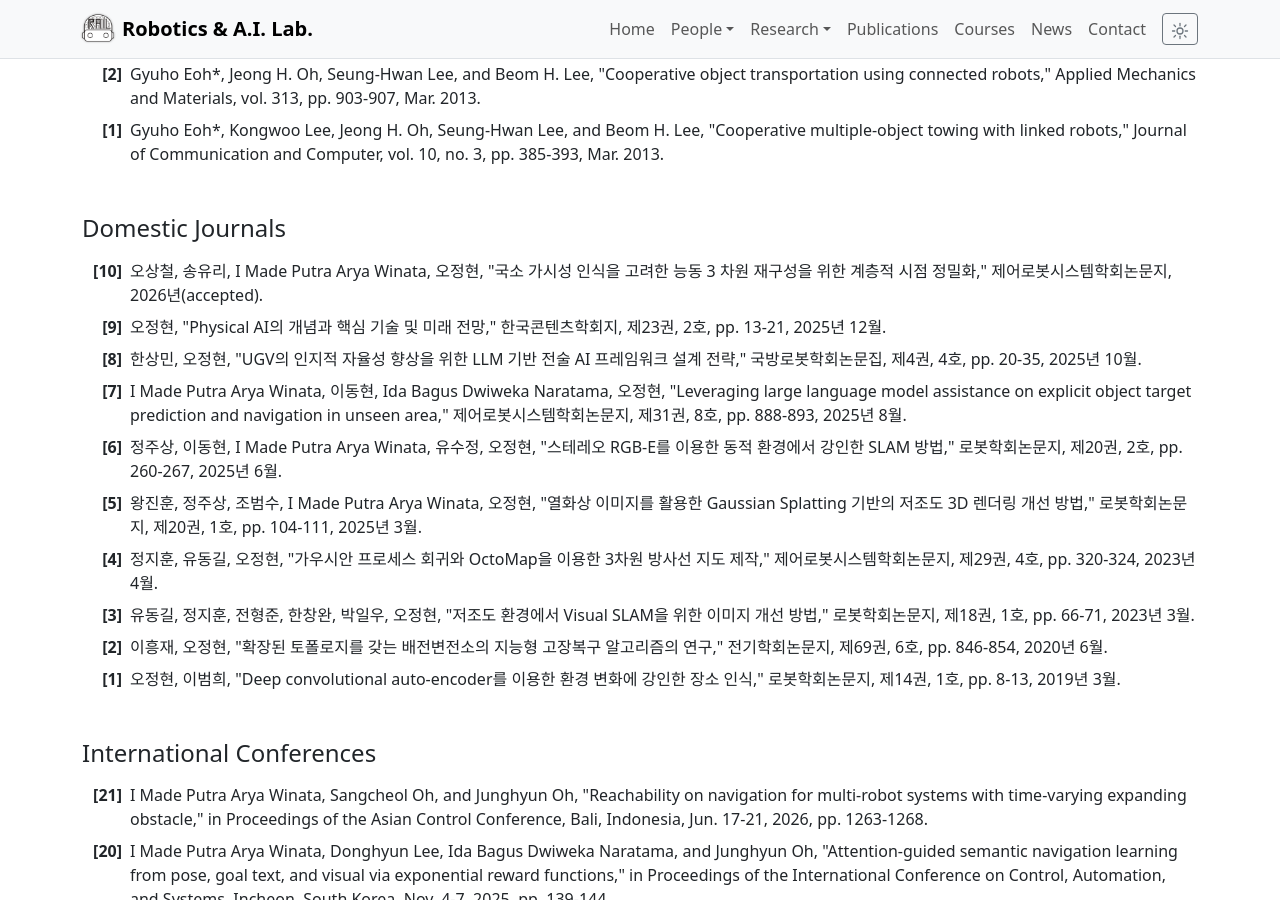
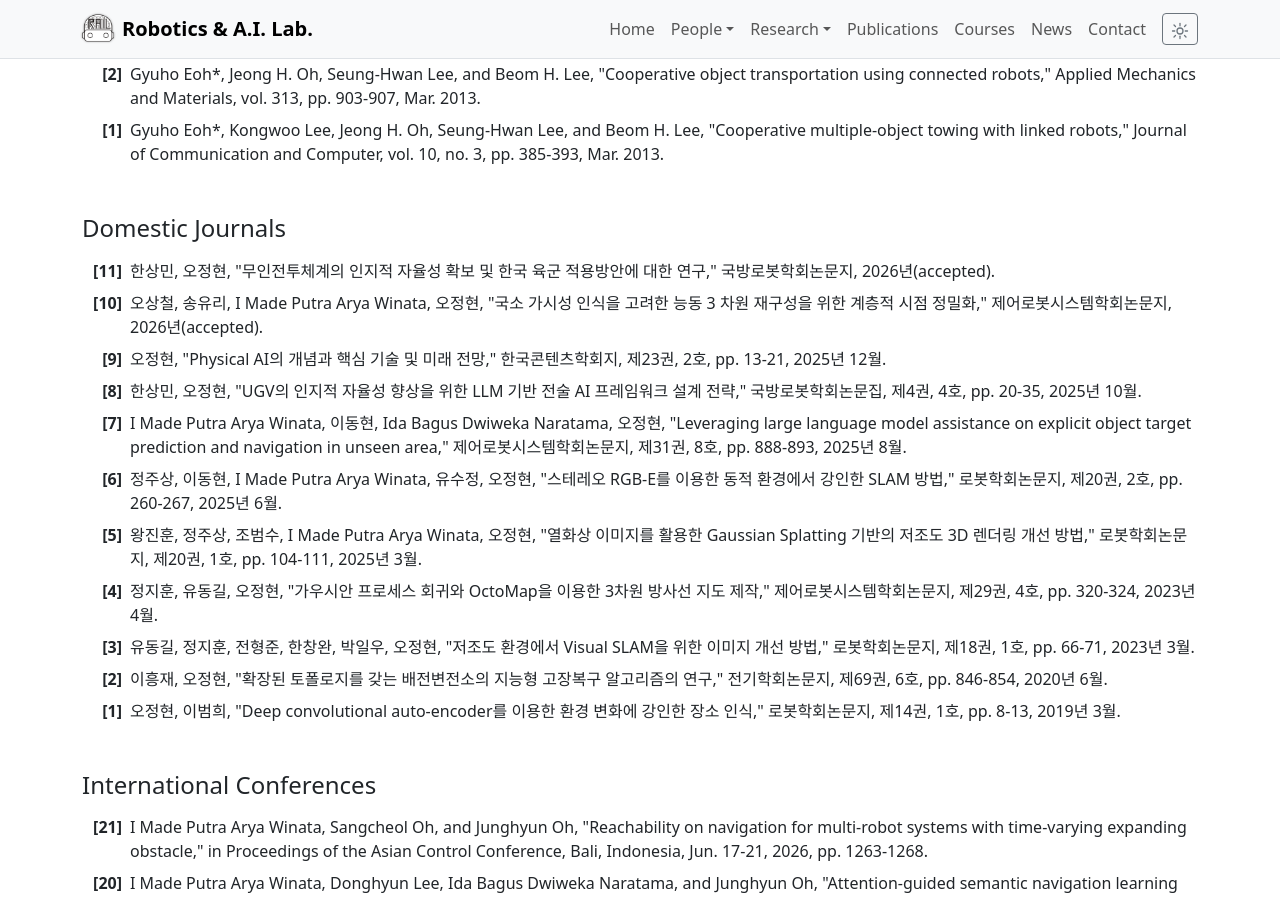
Before and after one commit to robotailab/robotailab.github.io, a Jekyll site: the page built from publications.md, in a window 1280 px wide and 900 px high, scrolled down 1636 px. Built offline with Jekyll 4.4.1, drawn with Linux system fonts in a browser that asks for light colours.

Commit message:
Add accepted domestic journal publication

```diff
--- a/_data/publications.yml
+++ b/_data/publications.yml
@@ -59,6 +59,8 @@
 - id: domestic-journals
   title: Domestic Journals
   items:
+    - year: 2026
+      text: '한상민, 오정현, "무인전투체계의 인지적 자율성 확보 및 한국 육군 적용방안에 대한 연구," 국방로봇학회논문지, 2026년(accepted).'
     - year: 2026
       text: '오상철, 송유리, I Made Putra Arya Winata, 오정현, "국소 가시성 인식을 고려한 능동 3 차원 재구성을 위한 계층적 시점 정밀화," 제어로봇시스템학회논문지, 2026년(accepted).'
     - year: 2025
```
